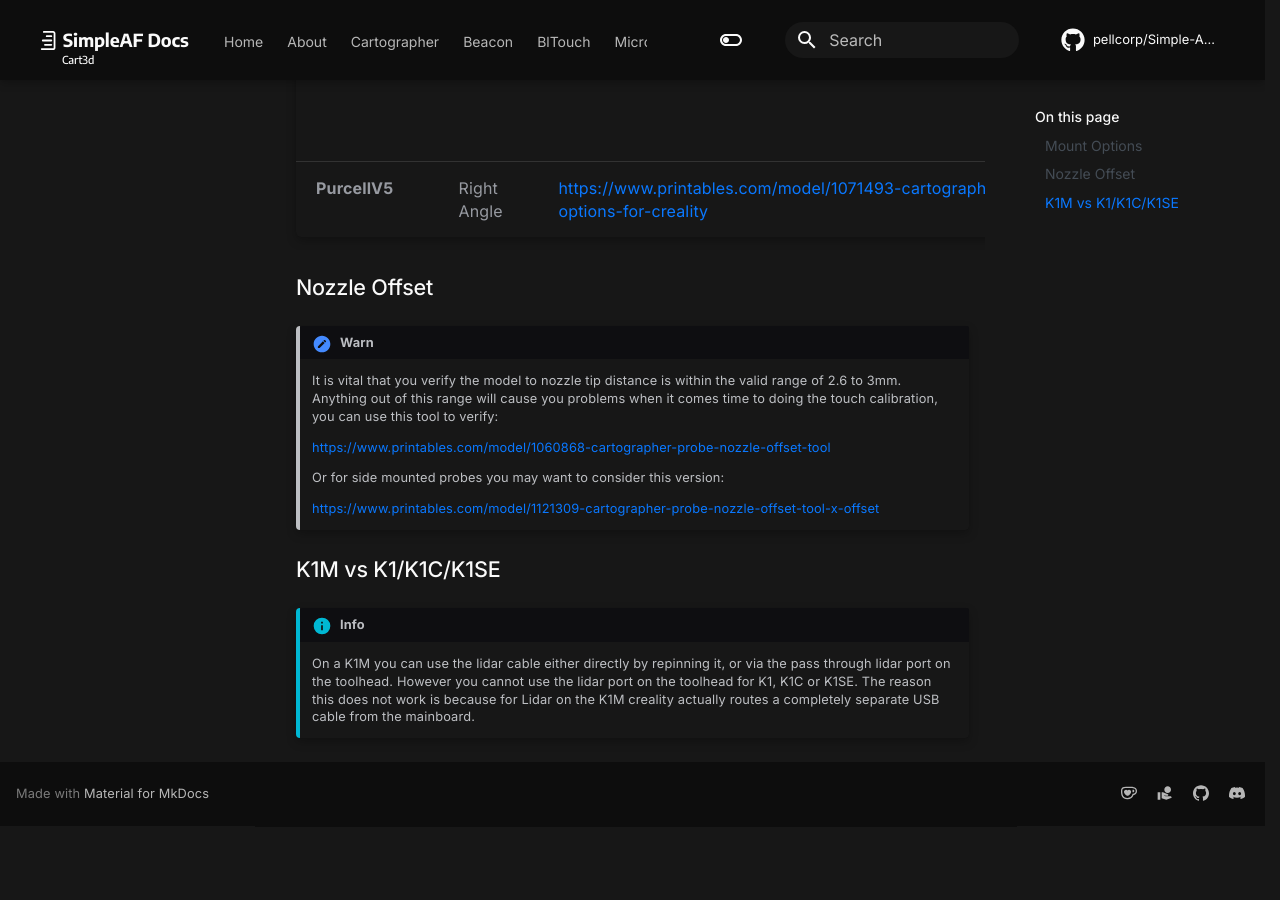
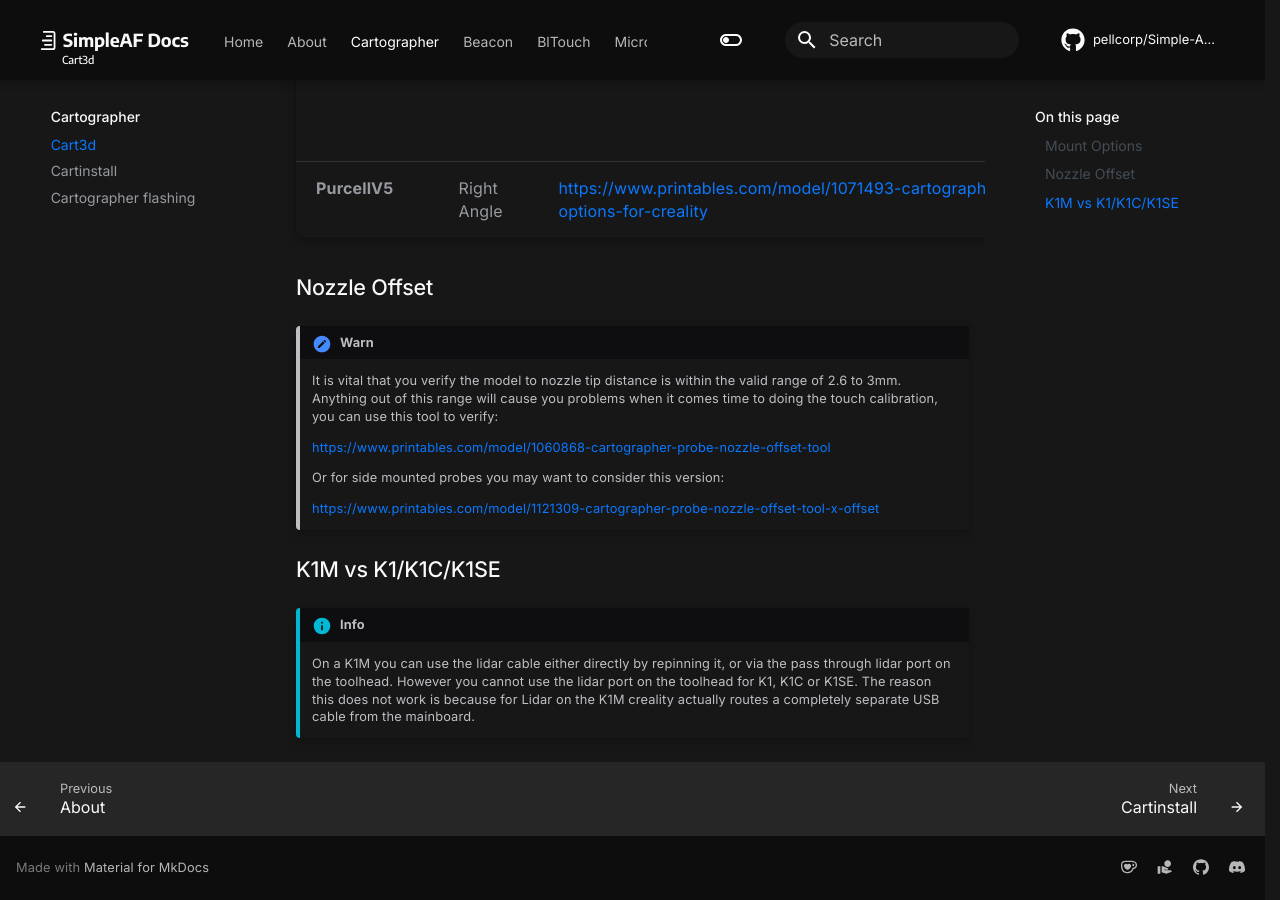
Before and after one commit to pellcorp/Simple-AF-Wiki, an MkDocs documentation site: the page built from docs/cart3d.md, in a window 1280 px wide and 900 px high, scrolled down 915 px. Built offline with MkDocs 1.6.1 and Material for MkDocs 9.7.7, drawn with Linux system fonts in a browser that asks for light colours; comment, search, counter and statistics services are not loaded; before the commit the page ends 1741 px from its top, so only the background shows below that.

Commit message:
Update mkdocs.yml

```diff
--- a/mkdocs.yml
+++ b/mkdocs.yml
@@ -128,8 +128,8 @@
   - Home: index.md
   - About: readme.md
   - Cartographer:
+      - cart3d.md
       - cartinstall.md
-      - cartographer.md
       - cartographer_flashing.md
   - Beacon:
       - beacon.md
```
